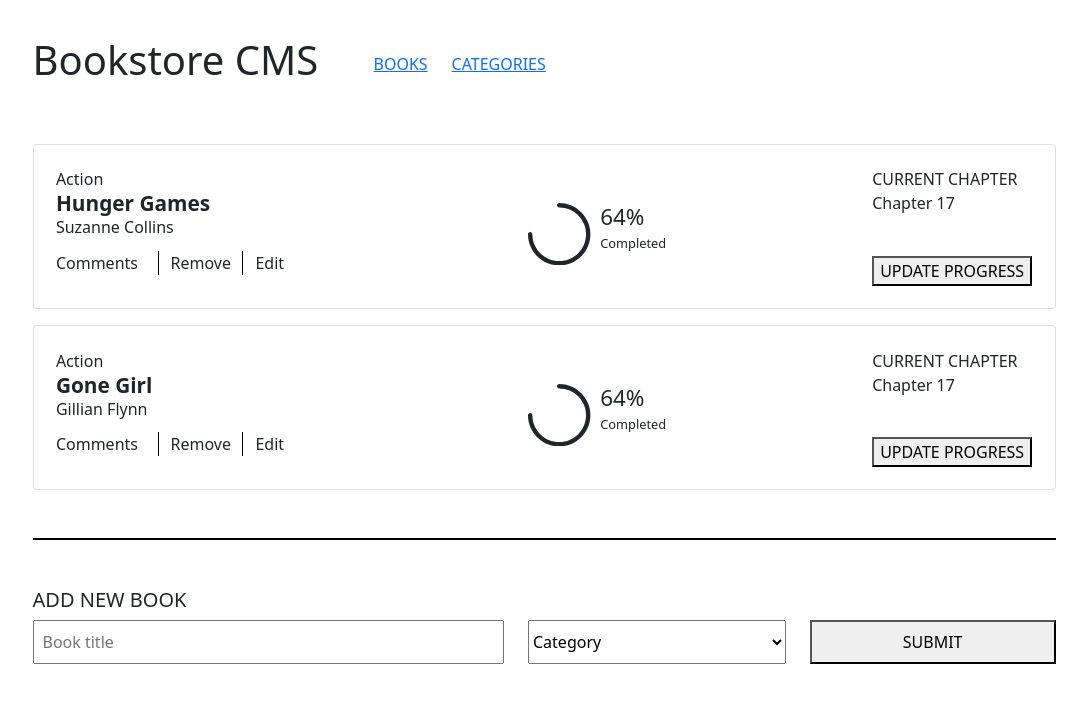
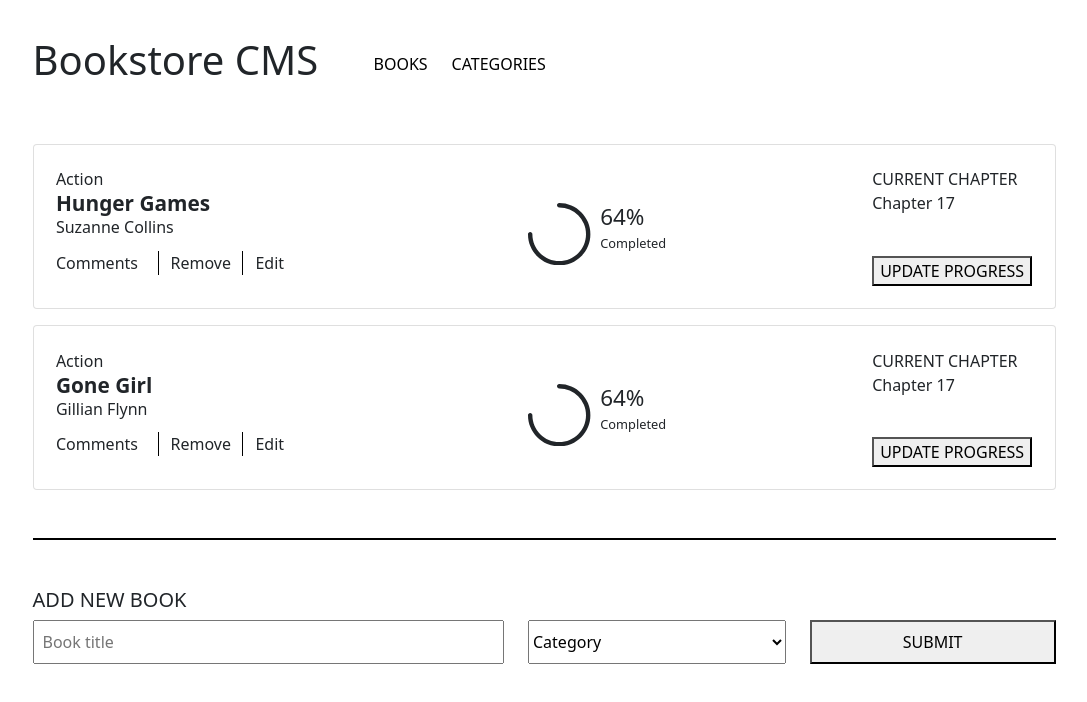
Before and after one commit to jmoseka/bookstore_cms, a React (Create React App) app: page / in a window 1280 px wide. Shown: the top 702 px of the page, without its empty margins (96-1183 px from the left). Built offline with nearby package versions, Linux system fonts and the light colour scheme.

Commit message:
Remove nav link text decoaration

```diff
--- a/src/components/Header.css
+++ b/src/components/Header.css
@@ -5,3 +5,8 @@ header {
 .nav {
   cursor: pointer;
 }
+
+a {
+  text-decoration: none;
+  color: black;
+}
```
